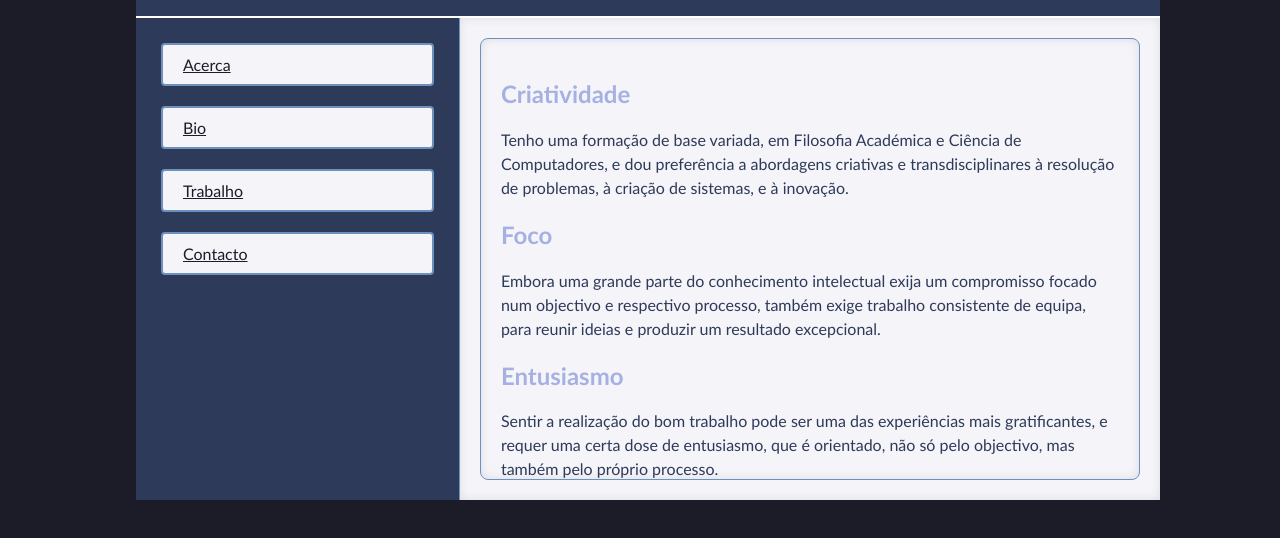
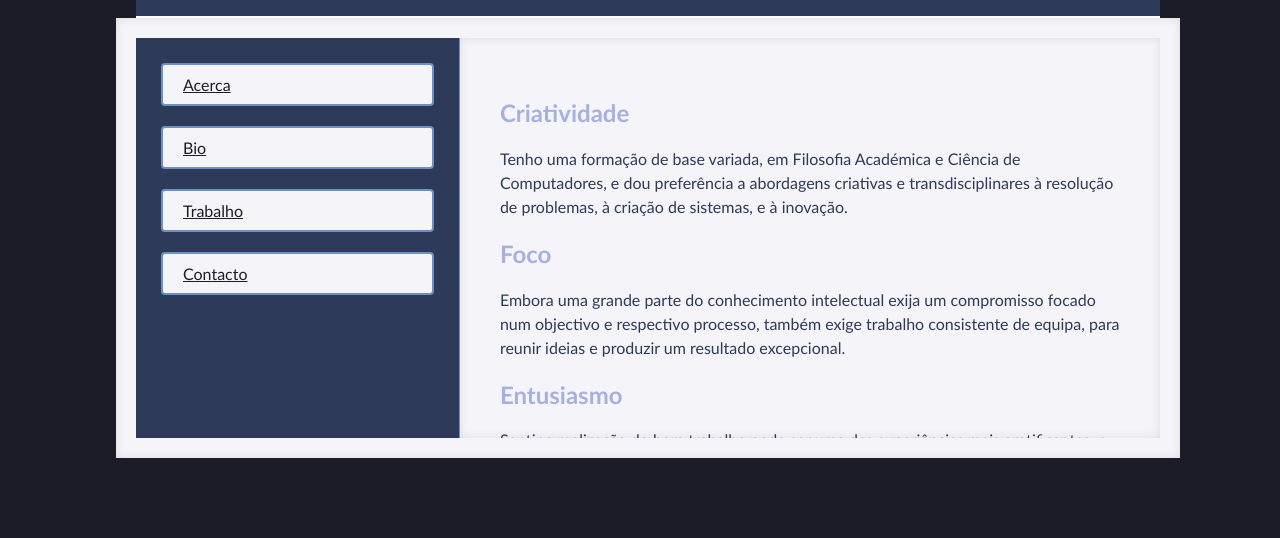
Before and after one commit to maria-matos-graca/website, a plain HTML site: page index.html in a window 1280 px wide. Shown: the part 232-770 px from the top of the page. Drawn offline with Linux system fonts and the light colour scheme.

Commit message:
Update style.css

```diff
--- a/style.css
+++ b/style.css
@@ -92,6 +92,12 @@ p {
   display: flex;
   flex: 1;
   overflow: hidden;
+  height: 400px;
+  overflow-y: auto;
+  padding: 20px;
+  background: #F4F4F9;
+  color: #1C1C28;
+  box-shadow: inset 0px 0px 10px rgba(0, 0, 0, 0.1);
 }
 
 #col1 {
@@ -133,14 +139,6 @@ p {
 
 #content {
   padding: 20px;
-  height: 400px;
-  overflow-y: auto;
-  padding: 20px;
-  background: #F4F4F9;
-  color: #1C1C28;
-  border: 1px solid #6C91BF;
-  border-radius: 8px;
-  box-shadow: inset 0px 0px 10px rgba(0, 0, 0, 0.1);
 }
 
 
```
